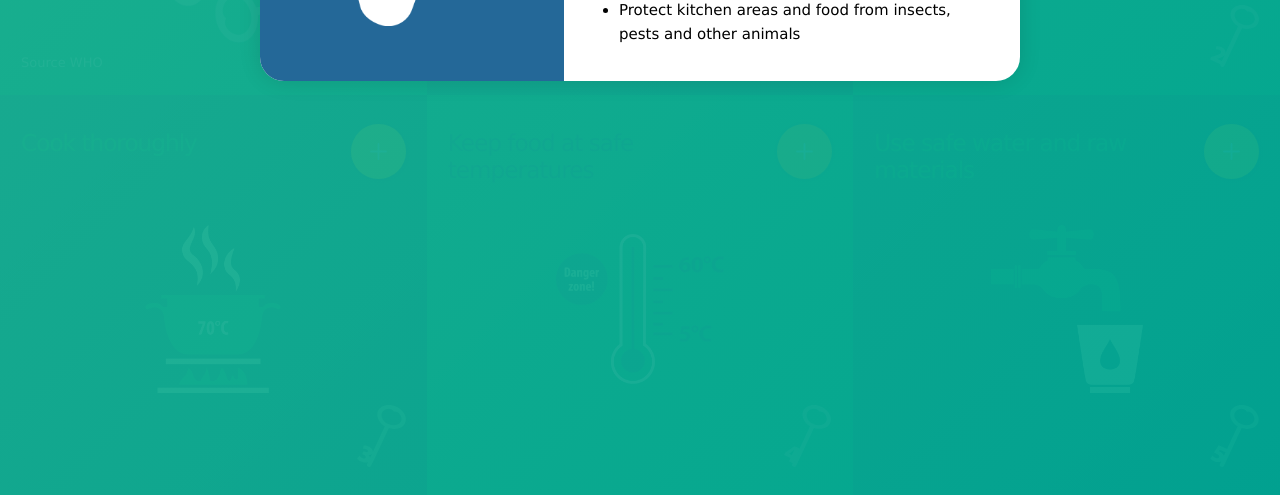
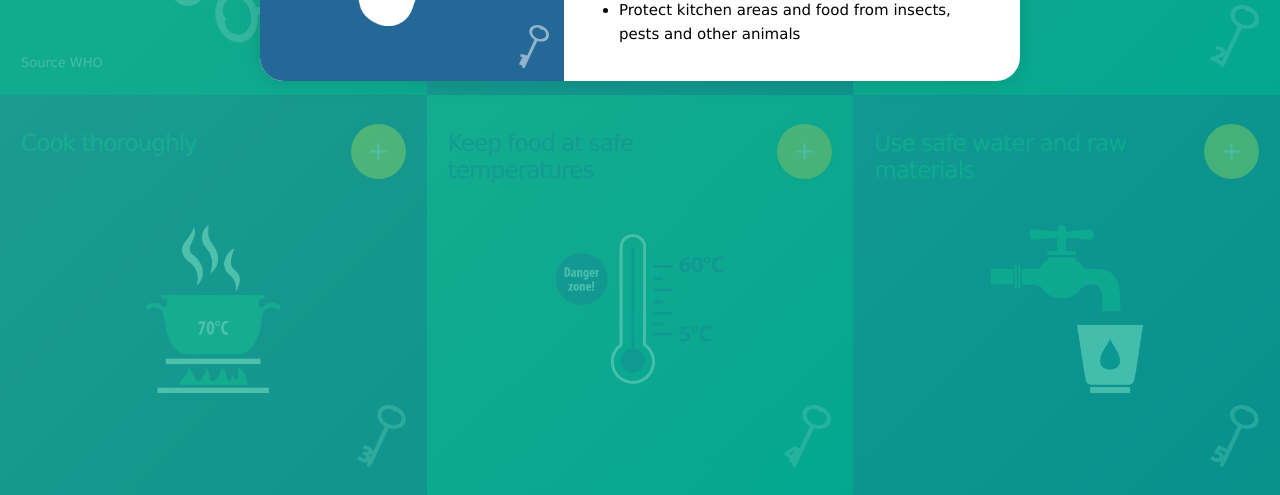
Before and after one commit to IZSAM-StatGIS/EFSA-Infographics-5Keys, a plain HTML site: page index.html in a window 1280 px wide. Both pictures are taken after a click on the element 804 px from the left and 56 px from the top of the page. Shown: the part 305-800 px from the top of the page. Drawn offline with Linux system fonts and the light colour scheme.

Commit message:
fix required for the key number in modal and a more transparent bg

```diff
--- a/index.html
+++ b/index.html
@@ -146,6 +146,9 @@
     <div class="modal-close" onclick="closeModal(this)"></div>
     <div class="modal-visual">
       <img src="" alt="">
+      <div class="modal-number">
+        <img src="" alt="">
+      </div>
     </div>
     <div class="modal-contents">
       <div class="modal-title">
--- a/js/functions.js
+++ b/js/functions.js
@@ -14,6 +14,9 @@ function showModal(elem) {
   var visual = card.querySelector('.visual');
   var visualSrc = visual.getElementsByTagName("img")[0].src;
   var visualAlt = visual.getElementsByTagName("img")[0].alt;
+  var cardNumber = card.querySelector('.card-number');
+  var cardNumberSrc = cardNumber.getElementsByTagName("img")[0].src;
+  var cardNumberAlt = cardNumber.getElementsByTagName("img")[0].alt;
   var content = card.querySelector('.content');
   var contentValue = content.innerHTML;
   //Set modal contents
@@ -21,8 +24,11 @@ function showModal(elem) {
   var modalVisual = document.querySelector('.modal-visual');
   var modalTitle = document.querySelector('.modal-title');
   var modalContent = document.querySelector('.modal-content');
+  var modalNumber = document.querySelector('.modal-number');
   modalVisual.getElementsByTagName("img")[0].src = visualSrc;
   modalVisual.getElementsByTagName("img")[0].alt = visualAlt;
+  modalNumber.getElementsByTagName("img")[0].src = cardNumberSrc;
+  modalNumber.getElementsByTagName("img")[0].alt = cardNumberAlt;
   modalTitle.innerHTML = titleValue;
   modalContent.innerHTML = contentValue;
   //Set styles
--- a/style.css
+++ b/style.css
@@ -318,7 +318,7 @@ img {
   width: 100vw;
   overflow: auto;
   background: rgb(29,175,142);
-  background: linear-gradient(135deg, rgba(29,175,142,0.95) 0%, rgba(0,165,144,0.95) 100%);
+  background: linear-gradient(135deg, rgba(29,175,142,0.75) 0%, rgba(0,165,144,0.75) 100%);
   opacity: 0;
   z-index: -1;
   display: -webkit-box;      /* OLD - iOS 6-, Safari 3.1-6 */
@@ -346,7 +346,7 @@ img {
 #modal-key-2,
 #modal-key-4 {
   background: rgb(36,104,152);
-  background: linear-gradient(135deg, rgba(36,104,152,0.95) 0%, rgba(31,87,128,0.95) 100%);
+  background: linear-gradient(135deg, rgba(36,104,152,0.75) 0%, rgba(31,87,128,0.75) 100%);
 }
 
 .show-modal .modal {
@@ -437,6 +437,27 @@ img {
     max-width: 49rem;
     width: 90%;
   }
+}
+
+.modal-visual .modal-number {
+  position: absolute;
+  top: 1.3rem;
+  left: 1.3rem;
+  width: 3.4rem;
+  opacity: 0.5;
+}
+
+@media (min-width: 1000px) {
+  .modal-visual .modal-number {
+    bottom: 1.3rem;
+    right: 1.3rem;
+    top: auto;
+    left: auto;
+  }
+}
+
+.modal-visual .modal-number img {
+  width: 100%;
 }
 
 #modal-key-1 .modal-visual,
```
